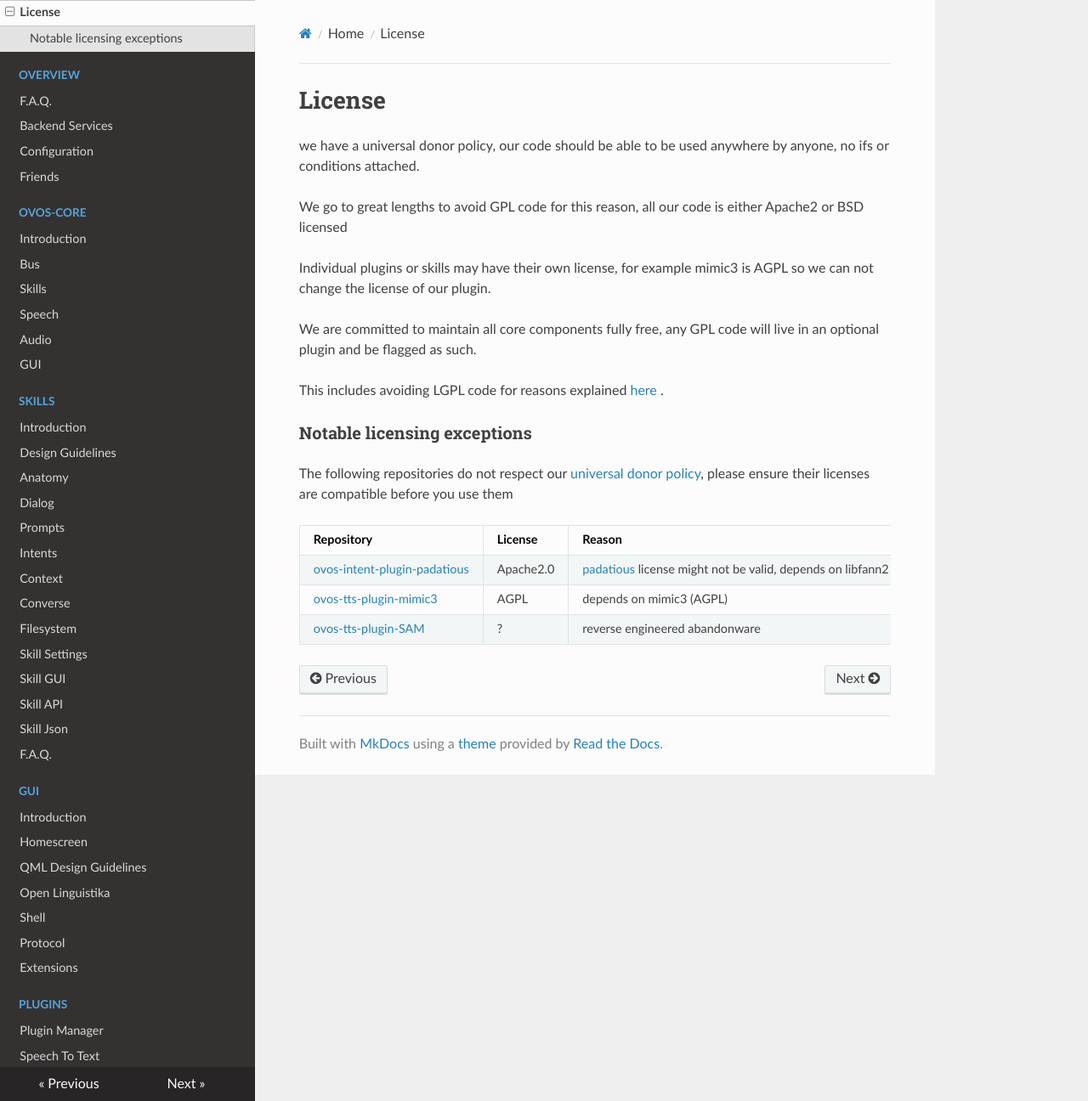
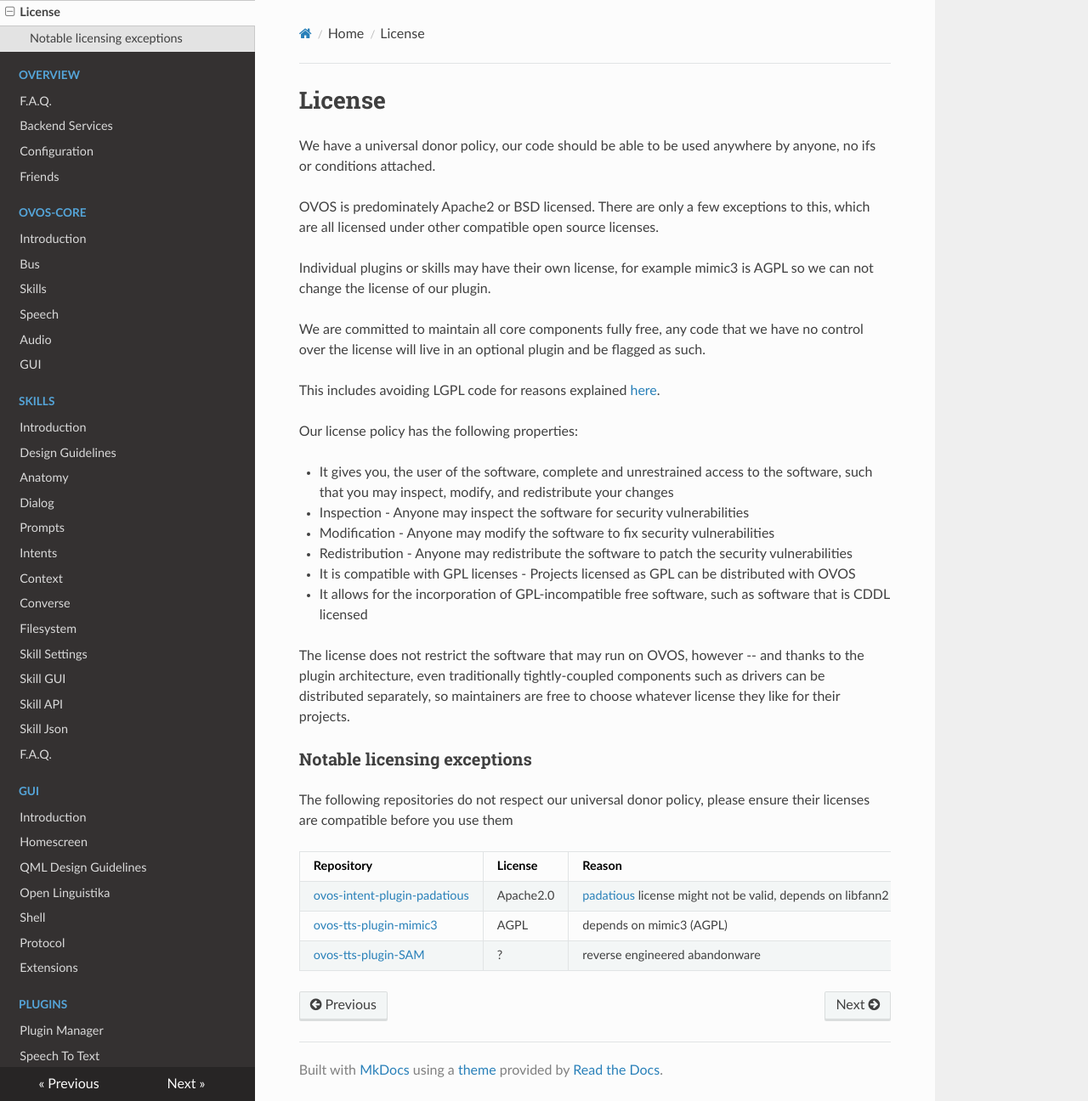
Before and after one commit to OpenVoiceOS/community-docs, an MkDocs documentation site: the page built from docs/license.md, in a window 1280 px wide and 1296 px high. Shown: the whole window at 85% size. Built offline with MkDocs 1.6.1, drawn with Linux system fonts in a browser that asks for light colours; nearby versions of some CDN libraries.

Commit message:
improve license docs

```diff
--- a/docs/license.md
+++ b/docs/license.md
@@ -1,23 +1,30 @@
 # License
 
-we have a universal donor policy, our code should be able to be used anywhere by anyone, no ifs or conditions attached.
+We have a universal donor policy, our code should be able to be used anywhere by anyone, no ifs or conditions attached.
 
-We go to great lengths to avoid GPL code for this reason, all our code is either Apache2 or BSD licensed
+OVOS is predominately Apache2 or BSD licensed. There are only a few exceptions to this, which are all licensed under other compatible open source licenses.
 
-Individual plugins or skills may have their own license, for example mimic3 is AGPL so we can not change the license of
-our plugin.
+Individual plugins or skills may have their own license, for example mimic3 is AGPL so we can not change the license of our plugin.
 
-We are committed to maintain all core components fully free, any GPL code will live in an optional plugin and be flagged
-as such.
+We are committed to maintain all core components fully free, any code that we have no control over the license will live in an optional plugin and be flagged as such.
 
-This includes avoiding LGPL code for reasons
-explained [here](https://softwareengineering.stackexchange.com/questions/119436/what-does-gpl-with-classpath-exception-mean-in-practice/326325#326325)
-.
+This includes avoiding LGPL code for reasons explained [here](https://softwareengineering.stackexchange.com/questions/119436/what-does-gpl-with-classpath-exception-mean-in-practice/326325#326325).
+
+Our license policy has the following properties:
+
+-  It gives you, the user of the software, complete and unrestrained access to the software, such that you may inspect, modify, and redistribute your changes
+  - Inspection - Anyone may inspect the software for security vulnerabilities
+  - Modification - Anyone may modify the software to fix security vulnerabilities
+  - Redistribution - Anyone may redistribute the software to patch the security vulnerabilities
+- It is compatible with GPL licenses - Projects licensed as GPL can be distributed with OVOS
+- It allows for the incorporation of GPL-incompatible free software, such as software that is CDDL licensed
+
+The license does not restrict the software that may run on OVOS, however -- and thanks to the plugin architecture, even traditionally tightly-coupled components such as drivers can be distributed separately, so maintainers are free to choose whatever license they like for their projects.
+
 
 ### Notable licensing exceptions
 
-The following repositories do not respect our [universal donor policy](#how-is-ovos-licensed), please ensure their
-licenses are compatible before you use them
+The following repositories do not respect our universal donor policy, please ensure their licenses are compatible before you use them
 
 | Repository                                                                                  | License   | Reason                                                                                                     |
 |---------------------------------------------------------------------------------------------|-----------|------------------------------------------------------------------------------------------------------------|
```
